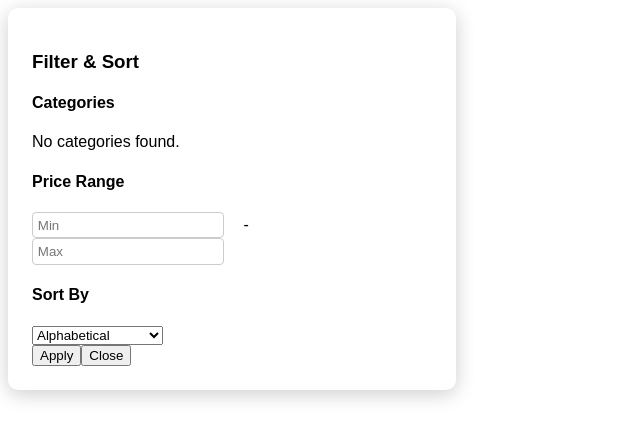
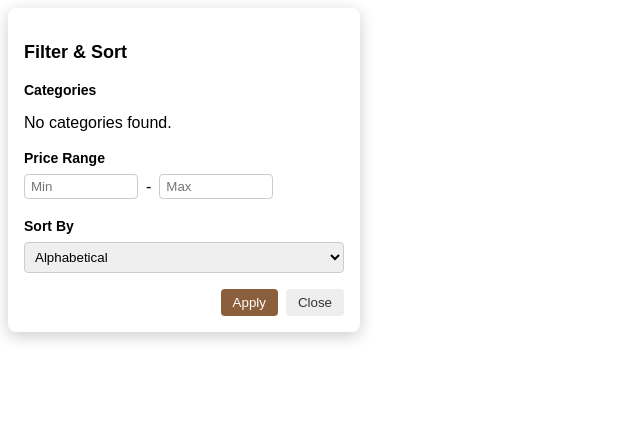
Before and after one commit to BLOUDANJEWELLERY/webns, a Next.js app in the folder nextjs/: page /components/filtersortmodal in a window 1280 px wide. Shown: the top 440 px of the page, without its empty margins (0-640 px from the left). Built offline with nearby package versions, Linux system fonts and the light colour scheme.

Commit message:
Update filter.module.css

```diff
--- a/nextjs/src/styles/filter.module.css
+++ b/nextjs/src/styles/filter.module.css
@@ -1,91 +1,90 @@
-/* Overlay */
-.modalOverlay {
-  position: fixed;
-  top: 0;
-  left: 0;
-  width: 100%;
-  height: 100%;
-  background: rgba(0,0,0,0.5);
-  display: flex;
-  justify-content: center;
-  align-items: flex-start;
-  padding-top: 60px;
-  z-index: 9999;
+.modal {
+  background: #fff;
+  border-radius: 8px;
+  padding: 16px;
+  width: 320px;
+  max-width: 90%;
+  box-shadow: 0 4px 16px rgba(0,0,0,0.2);
+  font-family: Arial, sans-serif;
 }
 
-/* Modal */
-.modal {
-  background: #fff;
-  padding: 1.5rem;
-  border-radius: 10px;
-  width: 90%;
-  max-width: 400px;
-  box-shadow: 0 4px 20px rgba(0,0,0,0.2);
-  font-family: sans-serif;
+.section {
+  margin-bottom: 16px;
 }
 
-/* Section Titles */
-.sectionTitle {
+h3 {
+  margin-bottom: 12px;
+  font-size: 18px;
   font-weight: bold;
-  margin-bottom: 0.5rem;
-  display: block;
 }
 
-/* Category tree */
+h4 {
+  margin-bottom: 8px;
+  font-size: 14px;
+  font-weight: bold;
+}
+
 .categoryRow {
   display: flex;
   align-items: center;
-  margin-bottom: 0.25rem;
+  gap: 8px;
+  margin-bottom: 4px;
 }
 
 .toggleBtn {
-  margin-right: 0.25rem;
   background: none;
   border: none;
   cursor: pointer;
+  font-size: 12px;
 }
 
 .nested {
-  margin-left: 1.5rem;
+  margin-left: 16px;
+  border-left: 1px solid #ddd;
+  padding-left: 8px;
 }
 
-/* Price range */
-.priceRange input {
-  width: 45%;
-  margin-right: 5%;
-  padding: 0.3rem;
-  border: 1px solid #ccc;
-  border-radius: 4px;
+.priceRange {
+  display: flex;
+  gap: 8px;
+  align-items: center;
 }
 
-/* Sort options */
-.sortOptions label {
-  display: block;
-  margin-bottom: 0.25rem;
+.priceRange input {
+  width: 100px;
+  padding: 4px 6px;
+  border-radius: 4px;
+  border: 1px solid #ccc;
 }
 
-/* Buttons */
-.modalButtons {
+select {
+  width: 100%;
+  padding: 6px;
+  border-radius: 4px;
+  border: 1px solid #ccc;
+}
+
+.buttons {
   display: flex;
   justify-content: flex-end;
-  gap: 0.5rem;
-  margin-top: 1rem;
+  gap: 8px;
+  margin-top: 12px;
 }
 
-.cancelBtn {
-  background: #ccc;
-  color: #000;
+.applyBtn {
+  background-color: #8b5e3c;
+  color: #fff;
+  padding: 6px 12px;
   border: none;
-  padding: 0.5rem 1rem;
-  border-radius: 5px;
+  border-radius: 4px;
   cursor: pointer;
 }
 
-.confirmBtn {
-  background: #a57c00;
-  color: #fff;
+.closeBtn {
+  background-color: #eee;
+  color: #333;
+  padding: 6px 12px;
   border: none;
-  padding: 0.5rem 1rem;
-  border-radius: 5px;
+  border-radius: 4px;
   cursor: pointer;
 }
```
